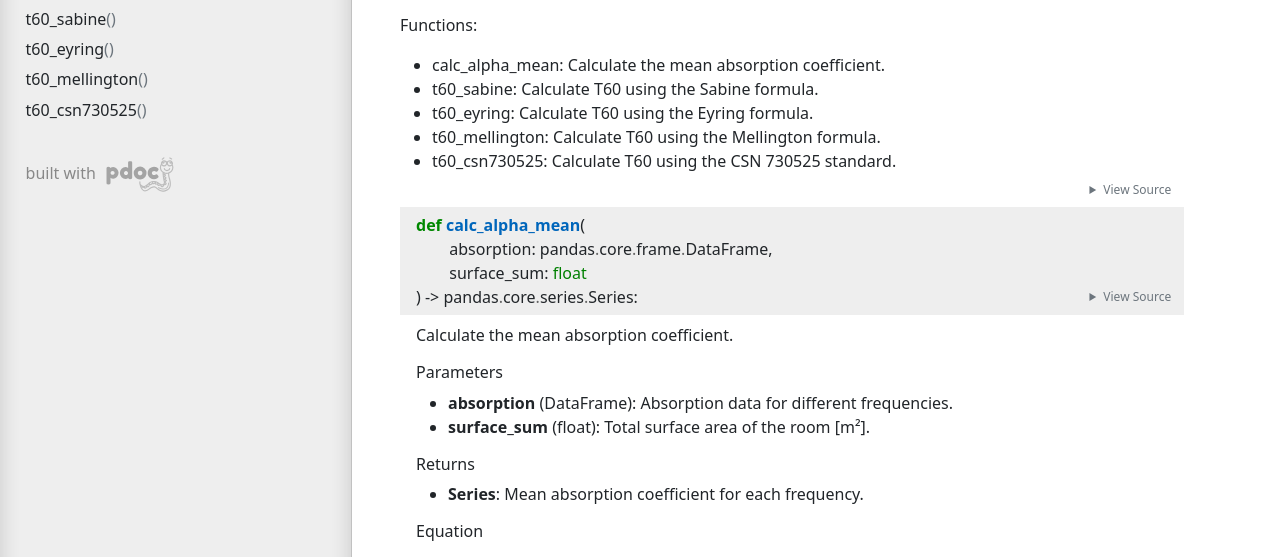
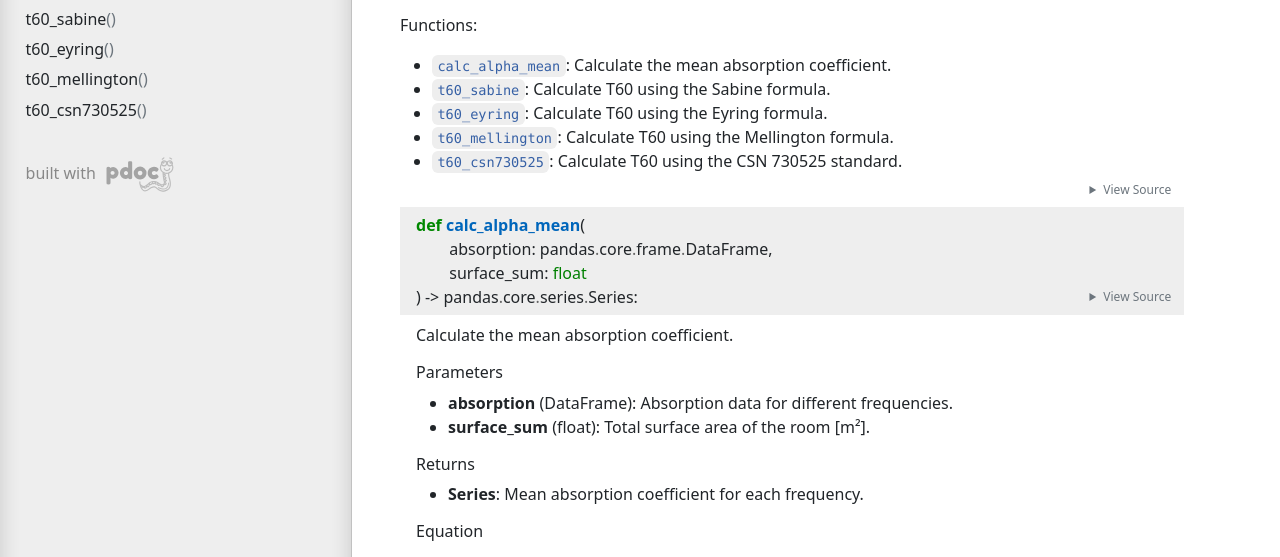
Before and after one commit to vyhyb/sapyne, a plain HTML site: page docs/sapyne/models.html in a window 1280 px wide. Shown: the part 199-756 px from the top of the page. Drawn offline with nearby package versions, Linux system fonts and the light colour scheme.

Commit message:
Update function list formatting in docstrings and HTML documentation for consistency

```diff
--- a/docs/sapyne/models.html
+++ b/docs/sapyne/models.html
@@ -90,11 +90,11 @@ volume, surface area, and attenuation.</p>
 <p>Functions:</p>
 
 <ul>
-<li>calc_alpha_mean: Calculate the mean absorption coefficient.</li>
-<li>t60_sabine: Calculate T60 using the Sabine formula.</li>
-<li>t60_eyring: Calculate T60 using the Eyring formula.</li>
-<li>t60_mellington: Calculate T60 using the Mellington formula.</li>
-<li>t60_csn730525: Calculate T60 using the CSN 730525 standard.</li>
+<li><code><a href="#calc_alpha_mean">calc_alpha_mean</a></code>: Calculate the mean absorption coefficient.</li>
+<li><code><a href="#t60_sabine">t60_sabine</a></code>: Calculate T60 using the Sabine formula.</li>
+<li><code><a href="#t60_eyring">t60_eyring</a></code>: Calculate T60 using the Eyring formula.</li>
+<li><code><a href="#t60_mellington">t60_mellington</a></code>: Calculate T60 using the Mellington formula.</li>
+<li><code><a href="#t60_csn730525">t60_csn730525</a></code>: Calculate T60 using the CSN 730525 standard.</li>
 </ul>
 </div>
 
@@ -108,11 +108,11 @@ volume, surface area, and attenuation.</p>
 </span><span id="L-4"><a href="#L-4"><span class="linenos">  4</span></a><span class="sd">volume, surface area, and attenuation.</span>
 </span><span id="L-5"><a href="#L-5"><span class="linenos">  5</span></a>
 </span><span id="L-6"><a href="#L-6"><span class="linenos">  6</span></a><span class="sd">Functions:</span>
-</span><span id="L-7"><a href="#L-7"><span class="linenos">  7</span></a><span class="sd">- calc_alpha_mean: Calculate the mean absorption coefficient.</span>
-</span><span id="L-8"><a href="#L-8"><span class="linenos">  8</span></a><span class="sd">- t60_sabine: Calculate T60 using the Sabine formula.</span>
-</span><span id="L-9"><a href="#L-9"><span class="linenos">  9</span></a><span class="sd">- t60_eyring: Calculate T60 using the Eyring formula.</span>
-</span><span id="L-10"><a href="#L-10"><span class="linenos"> 10</span></a><span class="sd">- t60_mellington: Calculate T60 using the Mellington formula.</span>
-</span><span id="L-11"><a href="#L-11"><span class="linenos"> 11</span></a><span class="sd">- t60_csn730525: Calculate T60 using the CSN 730525 standard.</span>
+</span><span id="L-7"><a href="#L-7"><span class="linenos">  7</span></a><span class="sd">- `calc_alpha_mean`: Calculate the mean absorption coefficient.</span>
+</span><span id="L-8"><a href="#L-8"><span class="linenos">  8</span></a><span class="sd">- `t60_sabine`: Calculate T60 using the Sabine formula.</span>
+</span><span id="L-9"><a href="#L-9"><span class="linenos">  9</span></a><span class="sd">- `t60_eyring`: Calculate T60 using the Eyring formula.</span>
+</span><span id="L-10"><a href="#L-10"><span class="linenos"> 10</span></a><span class="sd">- `t60_mellington`: Calculate T60 using the Mellington formula.</span>
+</span><span id="L-11"><a href="#L-11"><span class="linenos"> 11</span></a><span class="sd">- `t60_csn730525`: Calculate T60 using the CSN 730525 standard.</span>
 </span><span id="L-12"><a href="#L-12"><span class="linenos"> 12</span></a><span class="sd">&quot;&quot;&quot;</span>
 </span><span id="L-13"><a href="#L-13"><span class="linenos"> 13</span></a>
 </span><span id="L-14"><a href="#L-14"><span class="linenos"> 14</span></a><span class="kn">from</span> <span class="nn">pandas</span> <span class="kn">import</span> <span class="n">DataFrame</span><span class="p">,</span> <span class="n">Series</span>
```
Also changed, not shown: docs/search.js, 1 other file.
